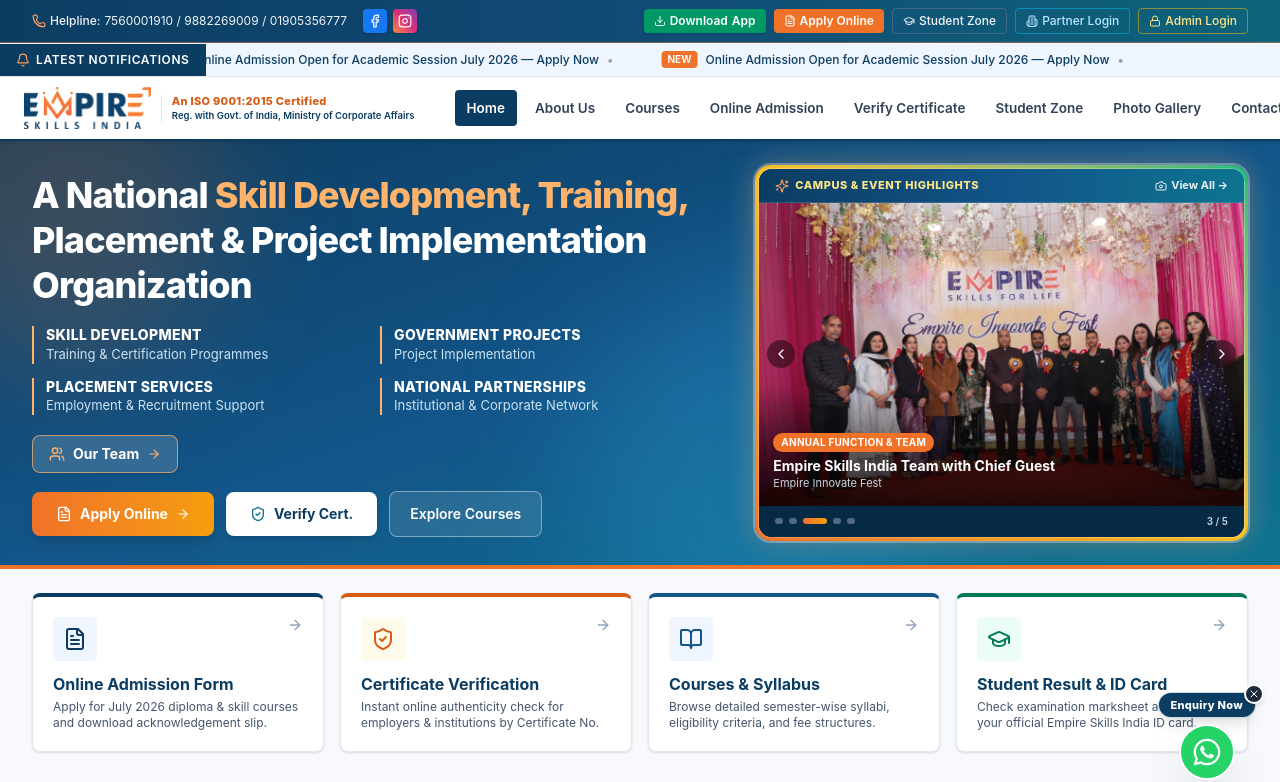
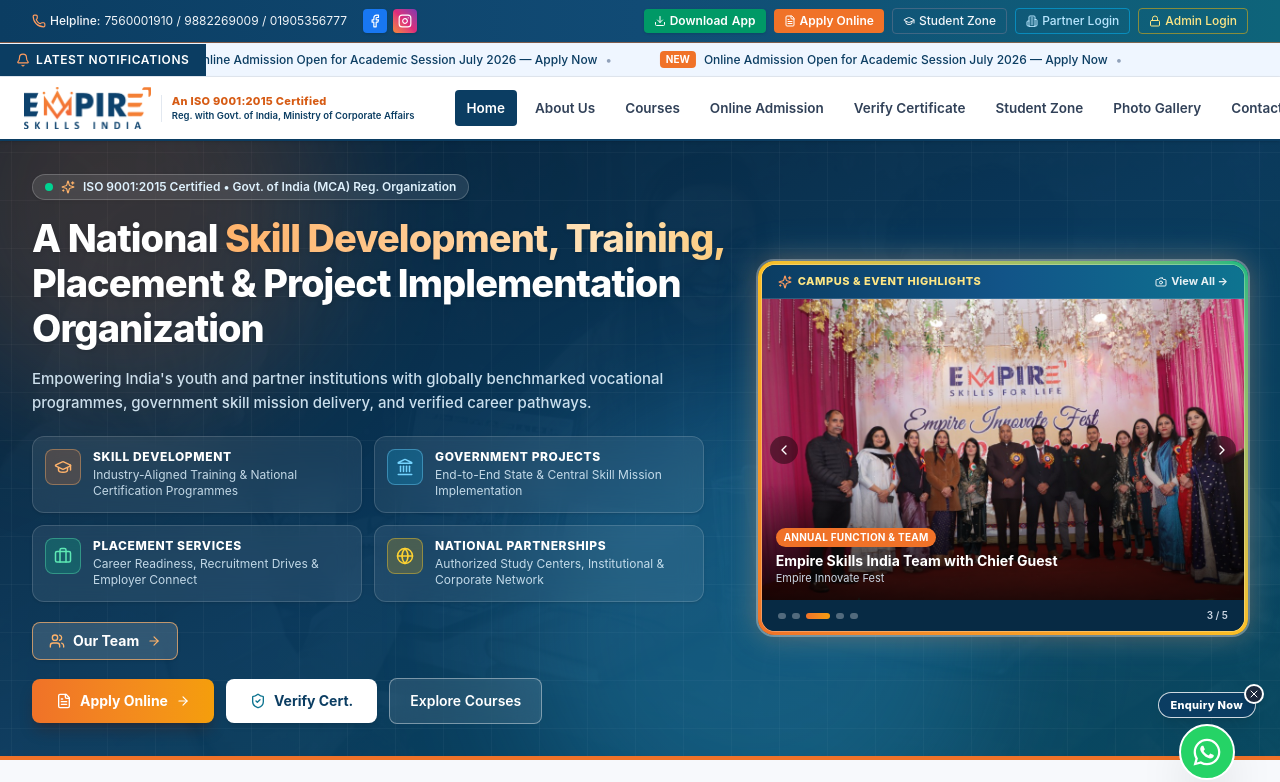
Before and after one commit to rohit786143/empireskillsindia, a Next.js app: page / in a window 1280 px wide. Shown: the top 782 px of the page. Built offline with nearby package versions, Linux system fonts and the light colour scheme; no server answers.

Commit message:
Upgrade hero section to international brand design with muted moving students background and glassmorphic pillars

```diff
--- a/src/app/globals.css
+++ b/src/app/globals.css
@@ -53,6 +53,78 @@
 
 .esi-ticker-track:hover {
   animation-play-state: paused;
+}
+
+/* International Brand Hero Motion & Graphic Overlays */
+@keyframes esi-kenburns {
+  0% {
+    transform: scale(1) translate3d(0, 0, 0);
+  }
+  100% {
+    transform: scale(1.09) translate3d(-1.5%, -1%, 0);
+  }
+}
+
+@keyframes esi-orb-drift {
+  0%, 100% {
+    transform: translate3d(0, 0, 0) scale(1);
+  }
+  50% {
+    transform: translate3d(28px, -18px, 0) scale(1.08);
+  }
+}
+
+@keyframes esi-grid-pan {
+  0% {
+    background-position: 0 0;
+  }
+  100% {
+    background-position: 48px 48px;
+  }
+}
+
+@keyframes esi-text-shimmer {
+  0% {
+    background-position: 0% 50%;
+  }
+  50% {
+    background-position: 100% 50%;
+  }
+  100% {
+    background-position: 0% 50%;
+  }
+}
+
+.esi-hero-kenburns {
+  animation: esi-kenburns 24s ease-in-out infinite alternate;
+  will-change: transform;
+}
+
+.esi-hero-orb {
+  animation: esi-orb-drift 14s ease-in-out infinite;
+  will-change: transform;
+}
+
+.esi-hero-orb-delayed {
+  animation: esi-orb-drift 18s ease-in-out infinite reverse;
+  will-change: transform;
+}
+
+.esi-hero-grid {
+  background-image:
+    linear-gradient(to right, rgba(255, 255, 255, 0.06) 1px, transparent 1px),
+    linear-gradient(to bottom, rgba(255, 255, 255, 0.06) 1px, transparent 1px);
+  background-size: 48px 48px;
+  animation: esi-grid-pan 26s linear infinite;
+}
+
+.esi-shimmer-text {
+  background: linear-gradient(90deg, #FFB36B 0%, #FFE2B8 35%, #F59E0B 65%, #FFB36B 100%);
+  background-size: 220% auto;
+  -webkit-background-clip: text;
+  background-clip: text;
+  color: transparent;
+  animation: esi-text-shimmer 6s ease-in-out infinite;
 }
 
 /* Print Styles */
--- a/src/app/page.tsx
+++ b/src/app/page.tsx
@@ -11,6 +11,10 @@ import {
   Users,
   Building2,
   ArrowRight,
+  Briefcase,
+  Globe,
+  Landmark,
+  Sparkles,
 } from "lucide-react";
 import {
   NoticeBoardSection,
@@ -58,64 +62,115 @@ export default function HomePage() {
 
   return (
     <div className="space-y-12 pb-8">
-      {/* 1. Institutional Hero Banner — Balanced Navy, Ocean Teal & Saffron Logo Palette */}
-      <section className="relative overflow-hidden bg-gradient-to-br from-[#0B3D62] via-[#135589] to-[#0E7490] text-white border-b-4 border-[#F07228]">
-        {/* Subtle luminous ambient accents */}
-        <div
-          className="pointer-events-none absolute -top-24 -left-24 w-80 h-80 rounded-full bg-[#F07228]/20 blur-3xl"
-          aria-hidden="true"
-        />
-        <div
-          className="pointer-events-none absolute -bottom-24 right-1/4 w-96 h-96 rounded-full bg-[#38BDF8]/20 blur-3xl"
-          aria-hidden="true"
-        />
-        <div className="relative max-w-7xl mx-auto px-4 sm:px-6 lg:px-8 py-5 sm:py-6">
-          <div className="grid grid-cols-1 lg:grid-cols-12 gap-5 lg:gap-6 items-start">
-            <div className="lg:col-span-7 space-y-3.5 lg:pt-2">
-              <h1 className="text-2xl sm:text-3xl lg:text-[36px] font-extrabold tracking-tight leading-snug sm:leading-tight text-white">
+      {/* 1. International-Grade Animated Hero Banner with Muted Students Background */}
+      <section className="relative overflow-hidden bg-[#06243D] text-white border-b-4 border-[#F07228]">
+        {/* Layer 1: Subtle Dull Institute Students Photo with Slow Cinematic Ken-Burns Motion */}
+        <div className="pointer-events-none absolute inset-0 overflow-hidden" aria-hidden="true">
+          {/* eslint-disable-next-line @next/next/no-img-element */}
+          <img
+            src="/hero-students-bg.jpg"
+            alt=""
+            className="w-full h-full object-cover object-center opacity-[0.22] grayscale-[25%] esi-hero-kenburns"
+          />
+          {/* Deep Executive Navy-Teal Veil so foreground text stays razor-sharp */}
+          <div className="absolute inset-0 bg-gradient-to-br from-[#051E34]/95 via-[#0B3D62]/86 to-[#0A536C]/82" />
+          {/* Slowly moving architectural tech grid */}
+          <div className="absolute inset-0 esi-hero-grid opacity-60" />
+          {/* Drifting luminous ambient orbs */}
+          <div className="absolute -top-28 -left-24 w-96 h-96 rounded-full bg-[#F07228]/20 blur-3xl esi-hero-orb" />
+          <div className="absolute -bottom-28 right-1/4 w-[28rem] h-[28rem] rounded-full bg-[#38BDF8]/20 blur-3xl esi-hero-orb-delayed" />
+        </div>
+
+        <div className="relative z-10 max-w-7xl mx-auto px-4 sm:px-6 lg:px-8 py-6 sm:py-8">
+          <div className="grid grid-cols-1 lg:grid-cols-12 gap-6 lg:gap-7 items-center">
+            <div className="lg:col-span-7 space-y-4">
+              {/* Institutional Credibility Pill */}
+              <div className="inline-flex items-center gap-2 px-3 py-1 rounded-full bg-white/10 border border-white/20 backdrop-blur-md text-[10.5px] sm:text-xs font-semibold text-sky-100 shadow-sm">
+                <span className="relative flex h-2 w-2">
+                  <span className="animate-ping absolute inline-flex h-full w-full rounded-full bg-emerald-400 opacity-75" />
+                  <span className="relative inline-flex rounded-full h-2 w-2 bg-emerald-400" />
+                </span>
+                <Sparkles className="w-3.5 h-3.5 text-[#FFB36B] shrink-0" />
+                <span>ISO 9001:2015 Certified • Govt. of India (MCA) Reg. Organization</span>
+              </div>
+
+              {/* High-Impact Brand Headline */}
+              <h1 className="text-2xl sm:text-3xl lg:text-[38px] font-extrabold tracking-tight leading-[1.18] text-white drop-shadow-sm">
                 A National{" "}
-                <span className="text-[#FFB36B]">Skill Development, Training,</span>{" "}
+                <span className="esi-shimmer-text">Skill Development, Training,</span>{" "}
                 Placement &amp; Project Implementation Organization
               </h1>
-              <div className="grid grid-cols-2 gap-x-3 sm:gap-x-6 gap-y-2.5 sm:gap-y-3.5 pt-1 max-w-2xl">
-                <div className="border-l-2 border-[#FFB36B] pl-2.5 sm:pl-3">
-                  <p className="text-[11px] sm:text-sm font-extrabold uppercase tracking-wide text-white leading-tight">
-                    SKILL DEVELOPMENT
-                  </p>
-                  <p className="text-[11px] sm:text-[13px] text-sky-100/90 mt-0.5 leading-snug">
-                    Training &amp; Certification Programmes
-                  </p>
+
+              {/* Executive Sub-line */}
+              <p className="text-xs sm:text-[15px] text-sky-100/90 max-w-2xl leading-relaxed font-medium">
+                Empowering India&apos;s youth and partner institutions with globally benchmarked
+                vocational programmes, government skill mission delivery, and verified career
+                pathways.
+              </p>
+
+              {/* 4-Pillar Animated Glassmorphic Cards */}
+              <div className="grid grid-cols-1 sm:grid-cols-2 gap-2.5 sm:gap-3 pt-1 max-w-2xl">
+                <div className="group flex items-start gap-3 p-3 rounded-xl bg-white/[0.07] hover:bg-white/[0.13] border border-white/15 hover:border-[#FFB36B]/60 backdrop-blur-md transition-all duration-300 hover:-translate-y-0.5 shadow-sm">
+                  <div className="w-9 h-9 rounded-lg bg-[#F07228]/20 border border-[#FFB36B]/40 text-[#FFB36B] flex items-center justify-center shrink-0 group-hover:scale-110 transition-transform">
+                    <GraduationCap className="w-4.5 h-4.5" />
+                  </div>
+                  <div className="min-w-0">
+                    <p className="text-xs font-extrabold uppercase tracking-wider text-white">
+                      SKILL DEVELOPMENT
+                    </p>
+                    <p className="text-[11px] sm:text-xs text-sky-100/85 mt-0.5 leading-snug">
+                      Industry-Aligned Training &amp; National Certification Programmes
+                    </p>
+                  </div>
                 </div>
-                <div className="border-l-2 border-[#FFB36B] pl-2.5 sm:pl-3">
-                  <p className="text-[11px] sm:text-sm font-extrabold uppercase tracking-wide text-white leading-tight">
-                    GOVERNMENT PROJECTS
-                  </p>
-                  <p className="text-[11px] sm:text-[13px] text-sky-100/90 mt-0.5 leading-snug">
-                    Project Implementation
-                  </p>
+
+                <div className="group flex items-start gap-3 p-3 rounded-xl bg-white/[0.07] hover:bg-white/[0.13] border border-white/15 hover:border-sky-300/60 backdrop-blur-md transition-all duration-300 hover:-translate-y-0.5 shadow-sm">
+                  <div className="w-9 h-9 rounded-lg bg-sky-400/20 border border-sky-300/40 text-sky-300 flex items-center justify-center shrink-0 group-hover:scale-110 transition-transform">
+                    <Landmark className="w-4.5 h-4.5" />
+                  </div>
+                  <div className="min-w-0">
+                    <p className="text-xs font-extrabold uppercase tracking-wider text-white">
+                      GOVERNMENT PROJECTS
+                    </p>
+                    <p className="text-[11px] sm:text-xs text-sky-100/85 mt-0.5 leading-snug">
+                      End-to-End State &amp; Central Skill Mission Implementation
+                    </p>
+                  </div>
                 </div>
-                <div className="border-l-2 border-[#FFB36B] pl-2.5 sm:pl-3">
-                  <p className="text-[11px] sm:text-sm font-extrabold uppercase tracking-wide text-white leading-tight">
-                    PLACEMENT SERVICES
-                  </p>
-                  <p className="text-[11px] sm:text-[13px] text-sky-100/90 mt-0.5 leading-snug">
-                    Employment &amp; Recruitment Support
-                  </p>
+
+                <div className="group flex items-start gap-3 p-3 rounded-xl bg-white/[0.07] hover:bg-white/[0.13] border border-white/15 hover:border-emerald-300/60 backdrop-blur-md transition-all duration-300 hover:-translate-y-0.5 shadow-sm">
+                  <div className="w-9 h-9 rounded-lg bg-emerald-400/20 border border-emerald-300/40 text-emerald-300 flex items-center justify-center shrink-0 group-hover:scale-110 transition-transform">
+                    <Briefcase className="w-4.5 h-4.5" />
+                  </div>
+                  <div className="min-w-0">
+                    <p className="text-xs font-extrabold uppercase tracking-wider text-white">
+                      PLACEMENT SERVICES
+                    </p>
+                    <p className="text-[11px] sm:text-xs text-sky-100/85 mt-0.5 leading-snug">
+                      Career Readiness, Recruitment Drives &amp; Employer Connect
+                    </p>
+                  </div>
                 </div>
-                <div className="border-l-2 border-[#FFB36B] pl-2.5 sm:pl-3">
-                  <p className="text-[11px] sm:text-sm font-extrabold uppercase tracking-wide text-white leading-tight">
-                    NATIONAL PARTNERSHIPS
-                  </p>
-                  <p className="text-[11px] sm:text-[13px] text-sky-100/90 mt-0.5 leading-snug">
-                    Institutional &amp; Corporate Network
-                  </p>
+
+                <div className="group flex items-start gap-3 p-3 rounded-xl bg-white/[0.07] hover:bg-white/[0.13] border border-white/15 hover:border-amber-300/60 backdrop-blur-md transition-all duration-300 hover:-translate-y-0.5 shadow-sm">
+                  <div className="w-9 h-9 rounded-lg bg-amber-400/20 border border-amber-300/40 text-amber-300 flex items-center justify-center shrink-0 group-hover:scale-110 transition-transform">
+                    <Globe className="w-4.5 h-4.5" />
+                  </div>
+                  <div className="min-w-0">
+                    <p className="text-xs font-extrabold uppercase tracking-wider text-white">
+                      NATIONAL PARTNERSHIPS
+                    </p>
+                    <p className="text-[11px] sm:text-xs text-sky-100/85 mt-0.5 leading-snug">
+                      Authorized Study Centers, Institutional &amp; Corporate Network
+                    </p>
+                  </div>
                 </div>
               </div>
 
-              <div className="pt-1.5">
+              <div className="pt-1">
                 <Link
                   href="/our-team"
-                  className="inline-flex items-center gap-2 px-4 py-2 rounded-lg bg-white/15 hover:bg-white/25 border border-[#FFB36B]/70 text-white font-bold text-xs sm:text-sm backdrop-blur-sm shadow-sm transition-all"
+                  className="inline-flex items-center gap-2 px-4 py-2 rounded-lg bg-white/15 hover:bg-white/25 border border-[#FFB36B]/70 text-white font-bold text-xs sm:text-sm backdrop-blur-md shadow-sm transition-all hover:-translate-y-0.5"
                 >
                   <Users className="w-4 h-4 text-[#FFB36B] shrink-0" />
                   <span>Our Team</span>
@@ -123,10 +178,10 @@ export default function HomePage() {
                 </Link>
               </div>
 
-              <div className="grid grid-cols-2 sm:flex sm:flex-wrap items-center gap-2.5 sm:gap-3 pt-1">
+              <div className="grid grid-cols-2 sm:flex sm:flex-wrap items-center gap-2.5 sm:gap-3 pt-0.5">
                 <Link
                   href="/admission"
-                  className="inline-flex items-center justify-center gap-1.5 sm:gap-2 px-3.5 sm:px-6 py-2.5 sm:py-3 rounded-lg bg-gradient-to-r from-[#F07228] to-[#F59E0B] hover:from-[#D65B14] hover:to-[#D97706] text-white font-bold text-xs sm:text-sm shadow-lg transition-all"
+                  className="inline-flex items-center justify-center gap-1.5 sm:gap-2 px-3.5 sm:px-6 py-2.5 sm:py-3 rounded-lg bg-gradient-to-r from-[#F07228] to-[#F59E0B] hover:from-[#D65B14] hover:to-[#D97706] text-white font-bold text-xs sm:text-sm shadow-lg shadow-orange-950/30 transition-all hover:-translate-y-0.5"
                 >
                   <FileText className="w-4 h-4 shrink-0" />
                   <span>Apply Online</span>
@@ -134,14 +189,14 @@ export default function HomePage() {
                 </Link>
                 <Link
                   href="/verify-certificate"
-                  className="inline-flex items-center justify-center gap-1.5 sm:gap-2 px-3.5 sm:px-6 py-2.5 sm:py-3 rounded-lg bg-white text-[#0B3D62] hover:bg-sky-50 font-bold text-xs sm:text-sm shadow-md transition-colors"
+                  className="inline-flex items-center justify-center gap-1.5 sm:gap-2 px-3.5 sm:px-6 py-2.5 sm:py-3 rounded-lg bg-white text-[#0B3D62] hover:bg-sky-50 font-bold text-xs sm:text-sm shadow-md transition-all hover:-translate-y-0.5"
                 >
                   <ShieldCheck className="w-4 h-4 text-[#0E7490] shrink-0" />
                   <span>Verify Cert.</span>
                 </Link>
                 <Link
                   href="/courses"
-                  className="col-span-2 sm:col-span-1 inline-flex items-center justify-center gap-2 px-5 py-2.5 sm:py-3 rounded-lg border border-white/40 bg-white/10 hover:bg-white/20 text-white font-semibold text-xs sm:text-sm backdrop-blur-sm transition-colors"
+                  className="col-span-2 sm:col-span-1 inline-flex items-center justify-center gap-2 px-5 py-2.5 sm:py-3 rounded-lg border border-white/40 bg-white/10 hover:bg-white/20 text-white font-semibold text-xs sm:text-sm backdrop-blur-md transition-all hover:-translate-y-0.5"
                 >
                   Explore Courses
                 </Link>
```
Also changed, not shown: public/hero-students-bg.jpg (added), 67 other files (tests, documents, lock files or other folders).
